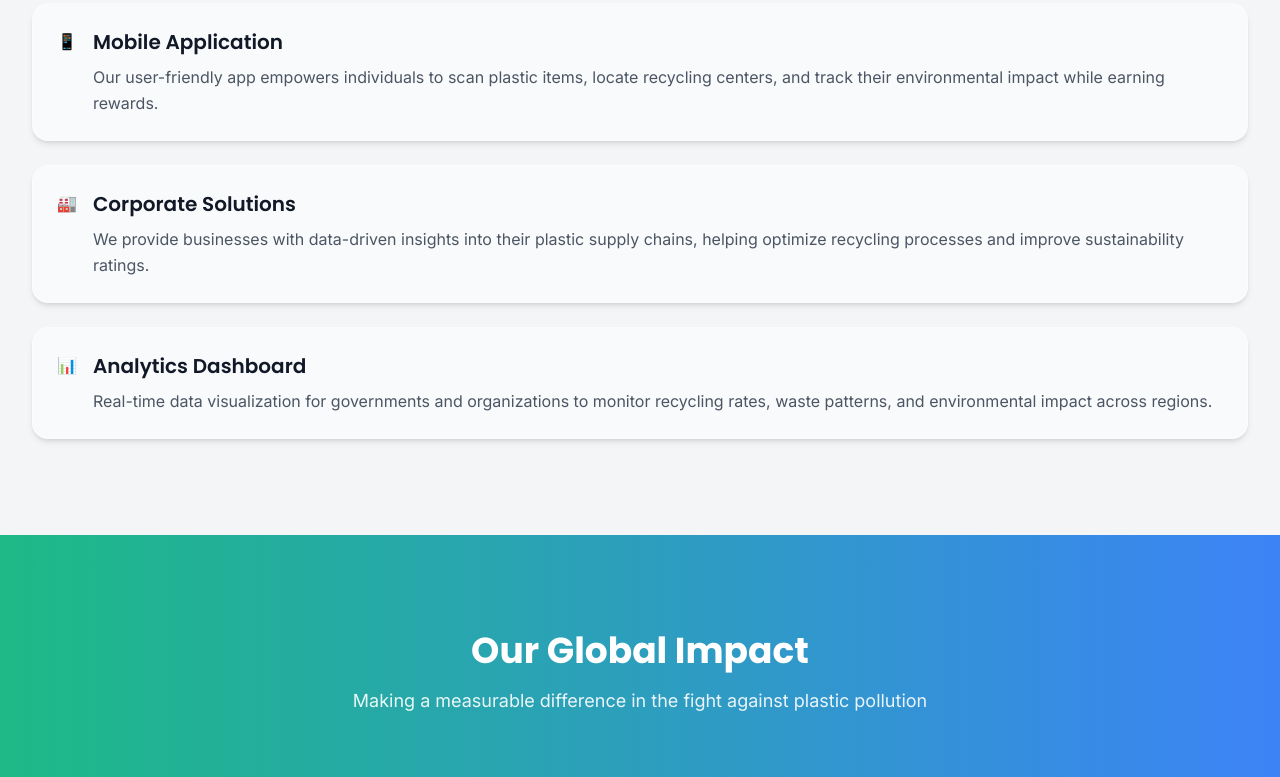
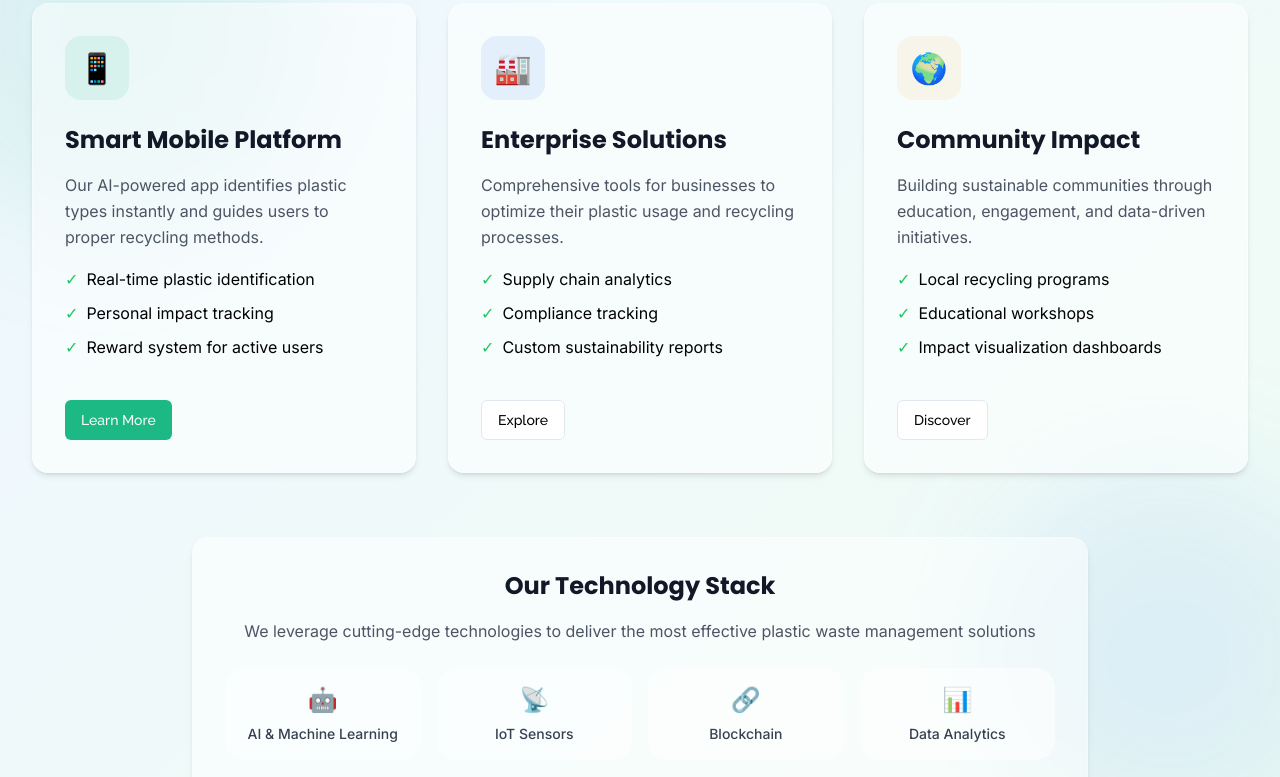
Before and after one commit to code-harsh006/falkon-future-x, a Next.js app: page / in a window 1280 px wide. Shown: the part 5280-6057 px from the top of the page. Built offline with nearby package versions, Linux system fonts and the light colour scheme.

Commit message:
remov the  one section

```diff
--- a/src/app/page.tsx
+++ b/src/app/page.tsx
@@ -277,30 +277,115 @@ export default function Home() {
 
       <PlasticWasteCharts />
 
-      {/* Solutions Section */}
-      <section id="solutions" className="bg-bg-secondary py-25">
-        <div className="max-w-7xl mx-auto px-4 sm:px-6 lg:px-8">
+      {/* Innovative Approaches Section */}
+      <section id="solutions" className="bg-gradient-to-br from-blue-50 to-green-50 py-25 relative overflow-hidden">
+        <div className="absolute top-20 -left-20 w-96 h-96 bg-primary/10 rounded-full blur-3xl" />
+        <div className="absolute bottom-10 -right-20 w-96 h-96 bg-secondary/10 rounded-full blur-3xl" />
+        <div className="max-w-7xl mx-auto px-4 sm:px-6 lg:px-8 relative z-10">
           <div className="section-header">
-            <h2 className="section-title">Our Solutions</h2>
+            <h2 className="section-title">Innovative Approaches</h2>
             <p className="section-subtitle">
-              Comprehensive approaches to tackle the plastic waste challenge
+              Cutting-edge solutions driving the plastic waste revolution
             </p>
           </div>
 
-          <div className="space-y-6">
-            {[
-              { icon: "📱", title: "Mobile Application", description: "Our user-friendly app empowers individuals to scan plastic items, locate recycling centers, and track their environmental impact while earning rewards." },
-              { icon: "🏭", title: "Corporate Solutions", description: "We provide businesses with data-driven insights into their plastic supply chains, helping optimize recycling processes and improve sustainability ratings." },
-              { icon: "📊", title: "Analytics Dashboard", description: "Real-time data visualization for governments and organizations to monitor recycling rates, waste patterns, and environmental impact across regions." }
-            ].map((solution, index) => (
-              <div key={index} className="solution-item glass-hover">
-                <div className="solution-icon">{solution.icon}</div>
-                <div>
-                  <h3 className="text-xl font-semibold text-gray-900 mb-2">{solution.title}</h3>
-                  <p className="text-gray-600">{solution.description}</p>
-                </div>
+          <div className="grid grid-cols-1 lg:grid-cols-3 gap-8">
+            <div className="glass-card p-8 hover:shadow-xl transition-all duration-500 hover:-translate-y-2">
+              <div className="w-16 h-16 rounded-2xl bg-primary/10 flex items-center justify-center mb-6">
+                <span className="text-3xl">📱</span>
               </div>
-            ))}
+              <h3 className="text-2xl font-bold text-gray-900 mb-4">Smart Mobile Platform</h3>
+              <p className="text-gray-600 mb-4">
+                Our AI-powered app identifies plastic types instantly and guides users to proper recycling methods.
+              </p>
+              <ul className="space-y-2 mb-6">
+                <li className="flex items-center">
+                  <span className="text-green-500 mr-2">✓</span>
+                  <span>Real-time plastic identification</span>
+                </li>
+                <li className="flex items-center">
+                  <span className="text-green-500 mr-2">✓</span>
+                  <span>Personal impact tracking</span>
+                </li>
+                <li className="flex items-center">
+                  <span className="text-green-500 mr-2">✓</span>
+                  <span>Reward system for active users</span>
+                </li>
+              </ul>
+              <Button className="mt-4">Learn More</Button>
+            </div>
+
+            <div className="glass-card p-8 hover:shadow-xl transition-all duration-500 hover:-translate-y-2">
+              <div className="w-16 h-16 rounded-2xl bg-secondary/10 flex items-center justify-center mb-6">
+                <span className="text-3xl">🏭</span>
+              </div>
+              <h3 className="text-2xl font-bold text-gray-900 mb-4">Enterprise Solutions</h3>
+              <p className="text-gray-600 mb-4">
+                Comprehensive tools for businesses to optimize their plastic usage and recycling processes.
+              </p>
+              <ul className="space-y-2 mb-6">
+                <li className="flex items-center">
+                  <span className="text-green-500 mr-2">✓</span>
+                  <span>Supply chain analytics</span>
+                </li>
+                <li className="flex items-center">
+                  <span className="text-green-500 mr-2">✓</span>
+                  <span>Compliance tracking</span>
+                </li>
+                <li className="flex items-center">
+                  <span className="text-green-500 mr-2">✓</span>
+                  <span>Custom sustainability reports</span>
+                </li>
+              </ul>
+              <Button className="mt-4" variant="outline">Explore</Button>
+            </div>
+
+            <div className="glass-card p-8 hover:shadow-xl transition-all duration-500 hover:-translate-y-2">
+              <div className="w-16 h-16 rounded-2xl bg-accent/10 flex items-center justify-center mb-6">
+                <span className="text-3xl">🌍</span>
+              </div>
+              <h3 className="text-2xl font-bold text-gray-900 mb-4">Community Impact</h3>
+              <p className="text-gray-600 mb-4">
+                Building sustainable communities through education, engagement, and data-driven initiatives.
+              </p>
+              <ul className="space-y-2 mb-6">
+                <li className="flex items-center">
+                  <span className="text-green-500 mr-2">✓</span>
+                  <span>Local recycling programs</span>
+                </li>
+                <li className="flex items-center">
+                  <span className="text-green-500 mr-2">✓</span>
+                  <span>Educational workshops</span>
+                </li>
+                <li className="flex items-center">
+                  <span className="text-green-500 mr-2">✓</span>
+                  <span>Impact visualization dashboards</span>
+                </li>
+              </ul>
+              <Button className="mt-4" variant="outline">Discover</Button>
+            </div>
+          </div>
+
+          <div className="mt-16 text-center">
+            <div className="glass-card p-8 max-w-4xl mx-auto">
+              <h3 className="text-2xl font-bold text-gray-900 mb-4">Our Technology Stack</h3>
+              <p className="text-gray-600 mb-6">
+                We leverage cutting-edge technologies to deliver the most effective plastic waste management solutions
+              </p>
+              <div className="grid grid-cols-2 md:grid-cols-4 gap-4">
+                {[
+                  { name: "AI & Machine Learning", icon: "🤖" },
+                  { name: "IoT Sensors", icon: "📡" },
+                  { name: "Blockchain", icon: "🔗" },
+                  { name: "Data Analytics", icon: "📊" }
+                ].map((tech, index) => (
+                  <div key={index} className="bg-white/50 p-4 rounded-xl flex flex-col items-center">
+                    <span className="text-2xl mb-2">{tech.icon}</span>
+                    <span className="text-sm font-medium text-gray-700">{tech.name}</span>
+                  </div>
+                ))}
+              </div>
+            </div>
           </div>
         </div>
       </section>
```
